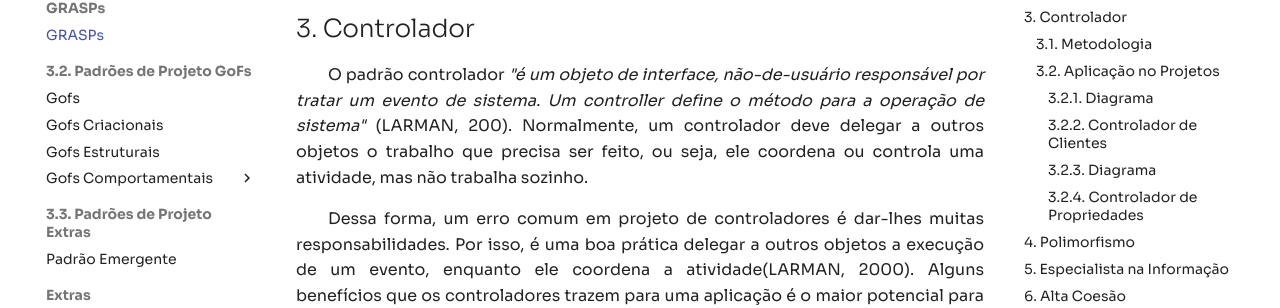
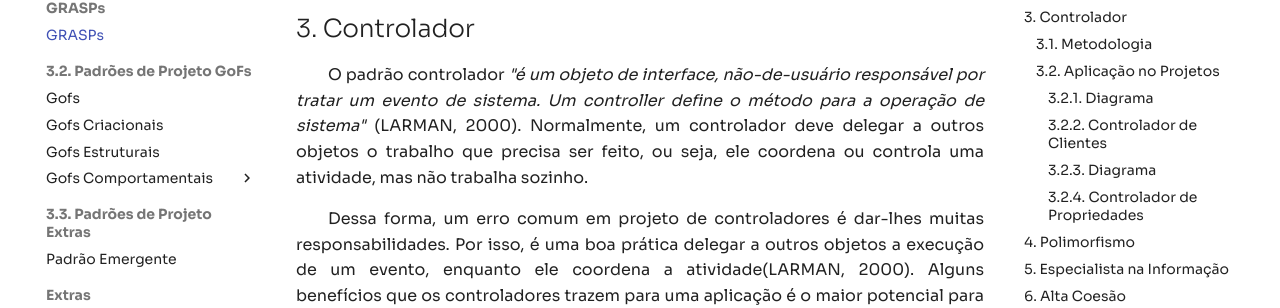
Before and after one commit to UnBArqDsw2021-1/2021.1_G04_Cardeal, an MkDocs documentation site: the page built from docs/padroesDeProjeto/GRASPs.md, in a window 1280 px wide and 900 px high, scrolled down 407 px. Shown: the part 145-453 px from the top of the window. Built offline with MkDocs 1.6.1 and Material for MkDocs 9.7.7, drawn with Linux system fonts in a browser that asks for light colours; comment, search, counter and statistics services are not loaded.

Commit message:
Update docs/padroesDeProjeto/GRASPs.md
Co-authored-by: Giovana Vitor Dionisio  <giovanadionisio.gd@gmail.com>

```diff
--- a/docs/padroesDeProjeto/GRASPs.md
+++ b/docs/padroesDeProjeto/GRASPs.md
@@ -10,7 +10,7 @@
 ## 2. Criador
 
 ## 3. Controlador
-<p align="justify">&emsp;&emsp;O padrão controlador <i>"é um objeto de interface, não-de-usuário responsável por tratar um evento de sistema. Um controller define o método para a operação de sistema"</i> (LARMAN, 200). Normalmente, um controlador deve delegar a outros objetos o trabalho que precisa ser feito, ou seja, ele coordena ou controla uma atividade, mas não trabalha sozinho.</p>
+<p align="justify">&emsp;&emsp;O padrão controlador <i>"é um objeto de interface, não-de-usuário responsável por tratar um evento de sistema. Um controller define o método para a operação de sistema"</i> (LARMAN, 2000). Normalmente, um controlador deve delegar a outros objetos o trabalho que precisa ser feito, ou seja, ele coordena ou controla uma atividade, mas não trabalha sozinho.</p>
 
 <p align="justify">&emsp;&emsp;Dessa forma, um erro comum em projeto de controladores é dar-lhes muitas responsabilidades. Por isso, é uma boa prática delegar a outros objetos a execução de um evento, enquanto ele coordena a atividade(LARMAN, 2000). Alguns benefícios que os controladores trazem para uma aplicação é o maior potencial para reutilização e interfaces mais conectáveis.</p>
 
```
